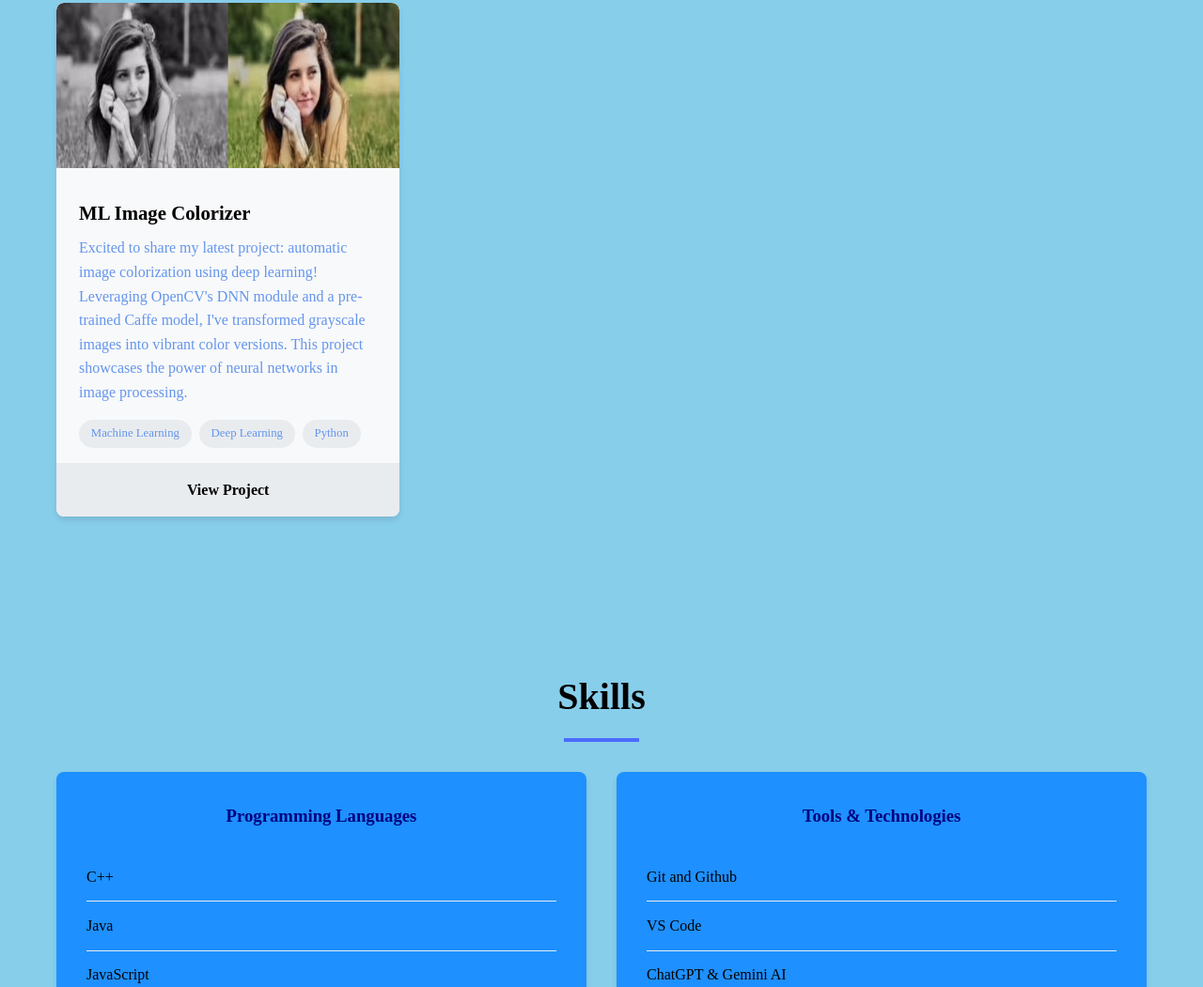
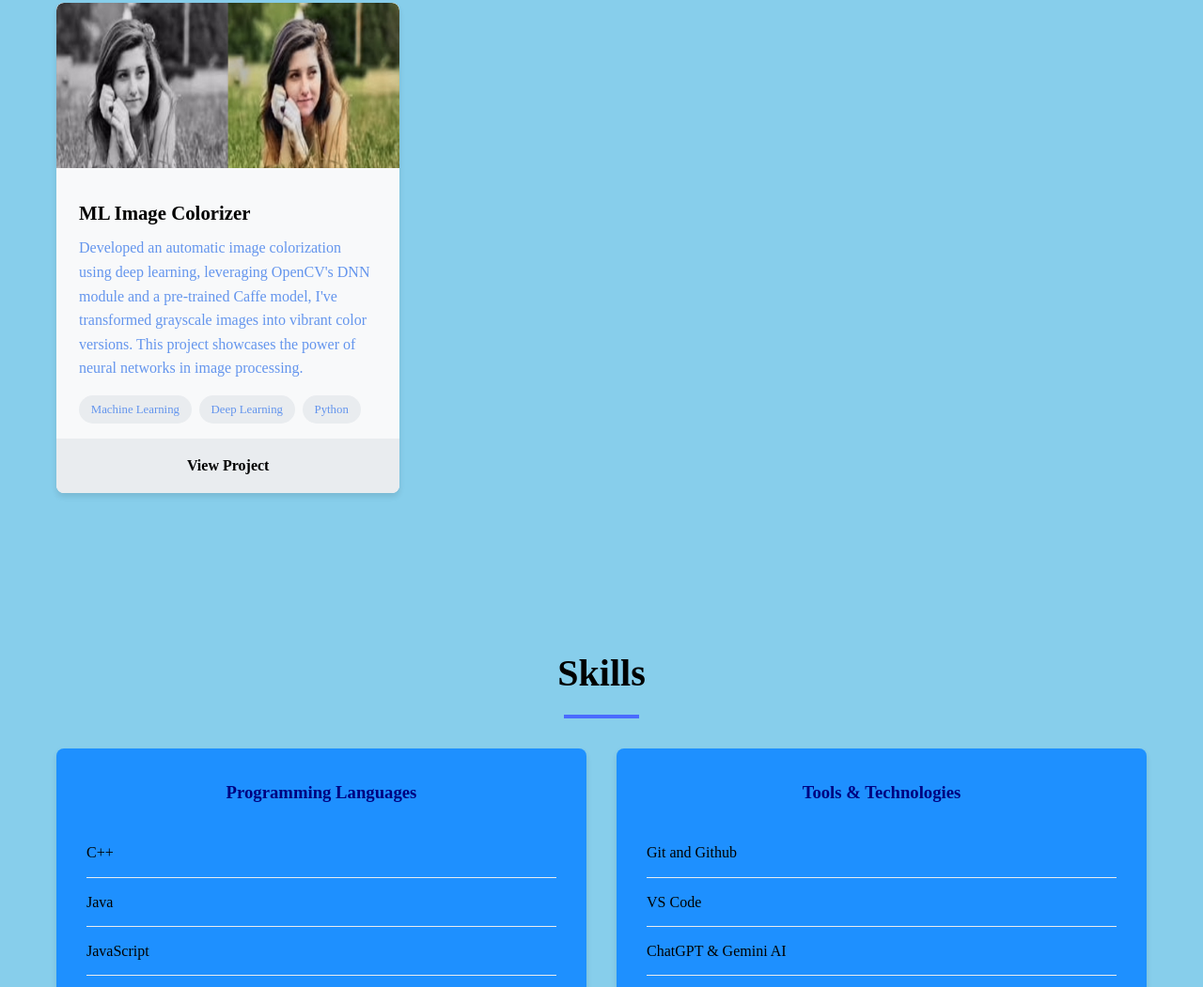
Before and after one commit to Snigdha-Gayathri/MyPortfolio, a website built with Vite: page index.html in a window 1280 px wide. Shown: the part 2807-3858 px from the top of the page at 94% size. Built offline with nearby package versions, Linux system fonts and the light colour scheme.

Commit message:
Update index.html

```diff
--- a/index.html
+++ b/index.html
@@ -142,7 +142,7 @@
             </div>
               <h3>ML Image Colorizer
   </h3>
-              <p>Excited to share my latest project: automatic image colorization using deep learning! Leveraging OpenCV's DNN module and a pre-trained Caffe model, I've transformed grayscale images into vibrant color versions. This project showcases the power of neural networks in image processing.</p>
+              <p>Developed an automatic image colorization using deep learning, leveraging OpenCV's DNN module and a pre-trained Caffe model, I've transformed grayscale images into vibrant color versions. This project showcases the power of neural networks in image processing.</p>
               <div class="project-tags">
                 <span class="tag">Machine Learning</span>
                 <span class="tag">Deep Learning</span>
```
